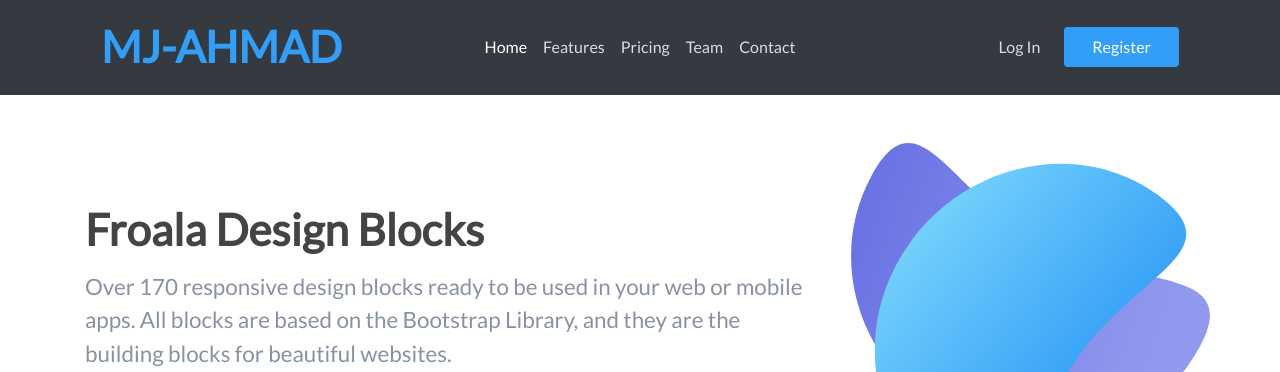
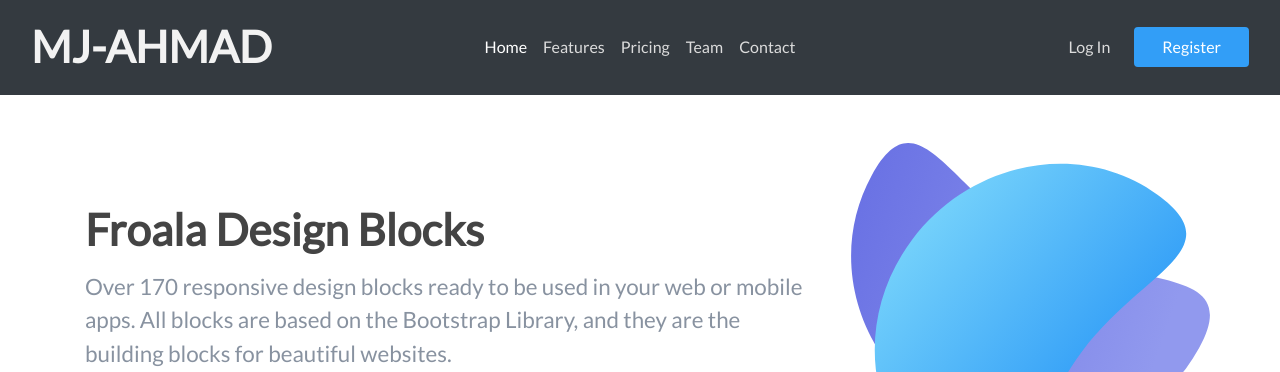
Before and after one commit to mjahmad1/profile, a plain HTML site: page index.html in a window 1280 px wide. Shown: the top 372 px of the page. Drawn offline with nearby package versions, Linux system fonts and the light colour scheme; files whose address does not match are found by name.

Commit message:
Update index.html

```diff
--- a/index.html
+++ b/index.html
@@ -2,10 +2,9 @@
 <html>
   </header>
     <header class="bg-dark">
-      <div class="container">
+      <div class="container-fluid">
         <nav class="navbar navbar-expand-md no-gutters">
           <div class="col-3 text-left">
-            <a href="https://www.mjahmad.com">
              <h1>MJ-AHMAD</h1>
             </a>
           </div>
```
